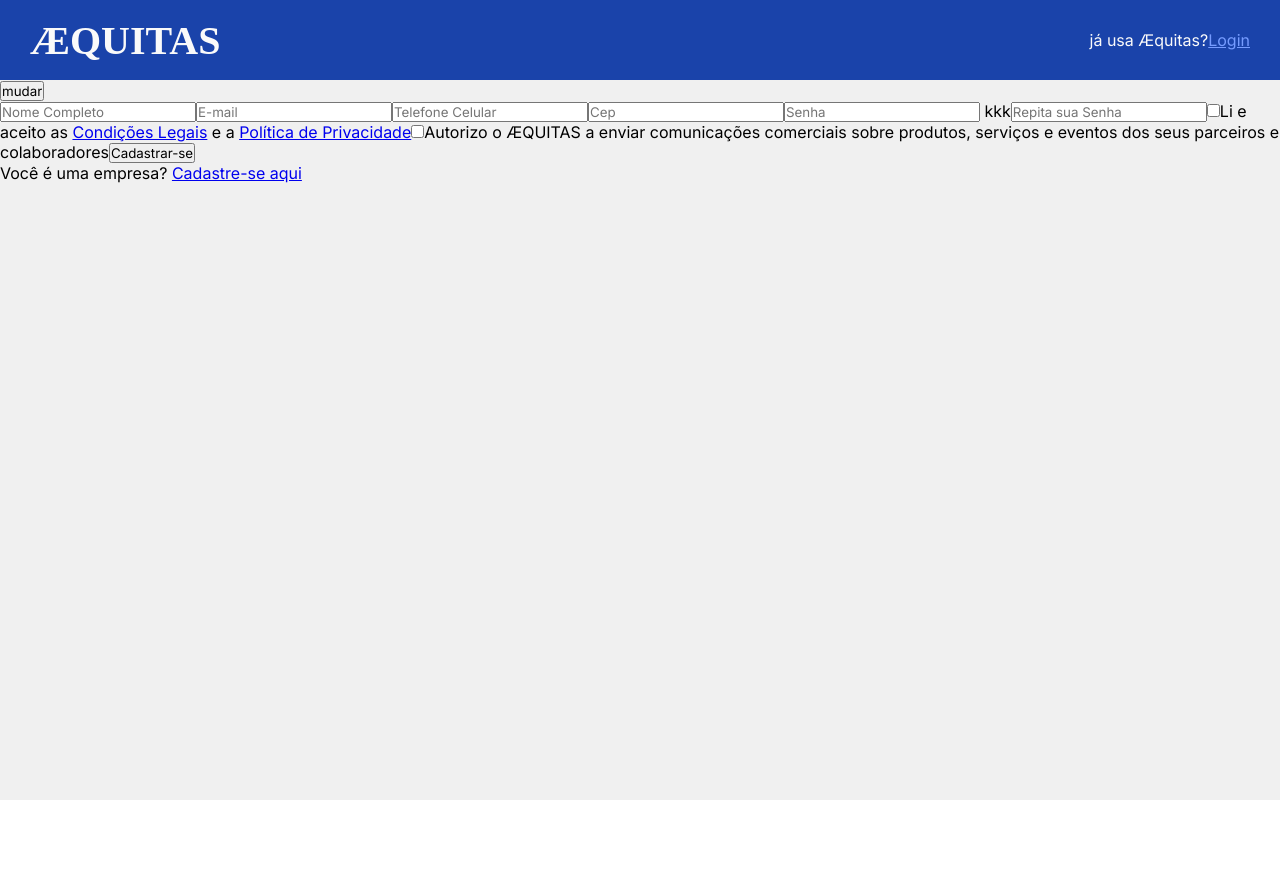
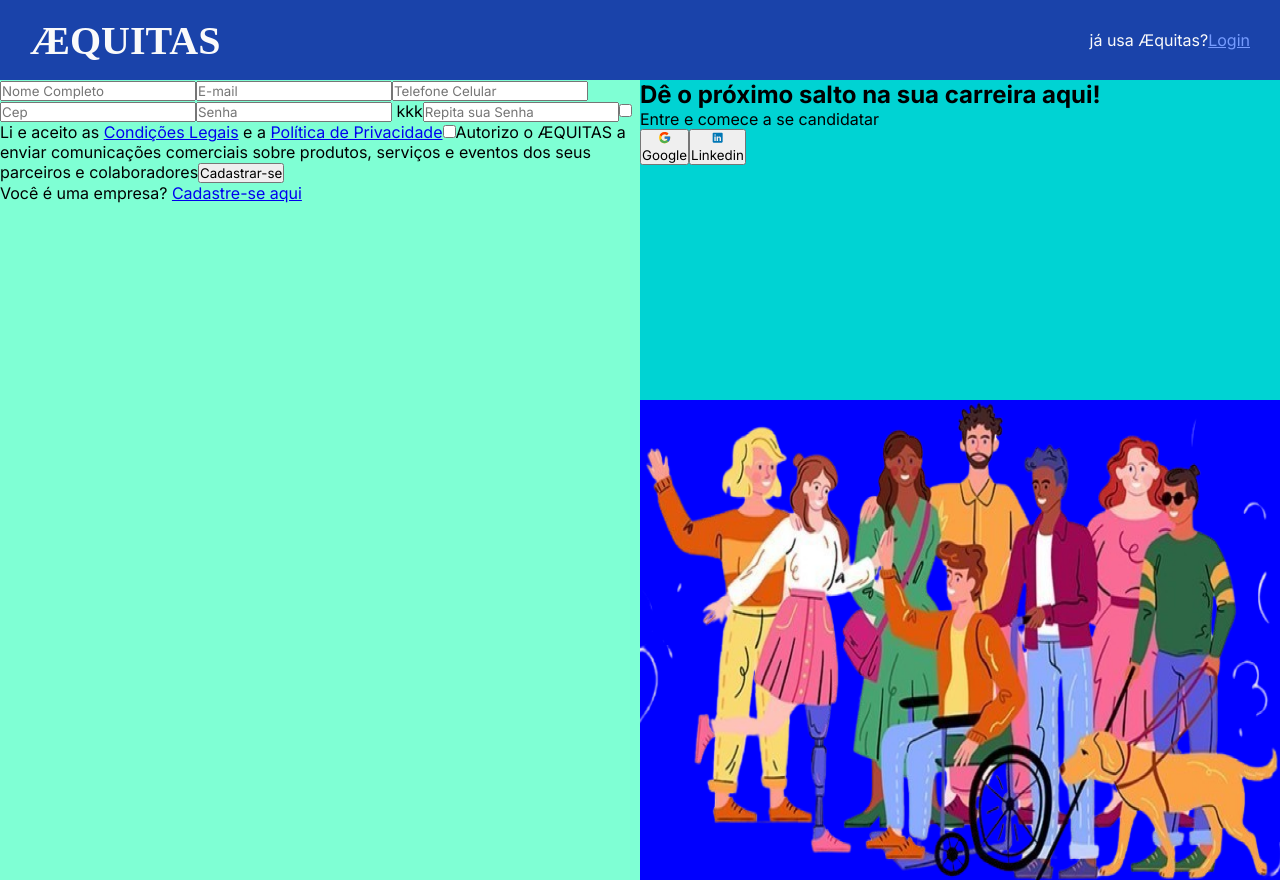
Before and after one commit to lucas-alexandrino/Aequitas-React, a React (Vite) app: page / in a window 1280 px wide. Before the commit the page ends 800 px from the top, so only its background shows below. Built offline with nearby package versions, Linux system fonts and the light colour scheme; a web font is replaced by a local one.

Commit message:
continuação do login - bruno

```diff
--- a/src/componentes/HeaderPessoa/HeaderPessoa.tsx
+++ b/src/componentes/HeaderPessoa/HeaderPessoa.tsx
@@ -38,9 +38,6 @@ export default function HeaderPessoa() {
                         </p>
                     </div>
             }
-            <button onClick={() => { setLogin(!login); }}>
-                mudar
-            </button>
         </>
     );
 }
--- a/src/pages/CadastroPessoa/CadastroPessoa.tsx
+++ b/src/pages/CadastroPessoa/CadastroPessoa.tsx
@@ -1,6 +1,9 @@
 import { useState } from "react";
 import HeaderPessoa from "../../componentes/HeaderPessoa/HeaderPessoa"
 import "./cadastroPessoa.css"
+import { FcGoogle } from "react-icons/fc";
+import Diversidade from "../../images/Diversidade.png"
+import { IoLogoLinkedin } from "react-icons/io";
 export default function CadastroPessoa(){
     const [telefone,setTelefone] = useState("");
     const [cep,setCep] = useState("");
@@ -8,8 +11,9 @@ export default function CadastroPessoa(){
     const [senhaRepetir,setSenhaRepetir] = useState("");
     return(
         <>
+            <HeaderPessoa/>
             <div className="containercadastroPessoa">
-            <HeaderPessoa/>
+
             <div className="formularioCadastroPessoa">
                 <form>
                 <input type="text"  maxLength={145} placeholder="Nome Completo"/>
@@ -52,13 +56,12 @@ export default function CadastroPessoa(){
                     setSenhaRepetir(e.target.value);
                 }} onBlur={() => {
                     const inputValue = document.getElementById("sda");
-                    if(senhaRepetir.length < 8 || senhaRepetir !== senha )
+                    if(senha !== senhaRepetir)
                         inputValue?.classList.toggle("ats");
-
                 }} onFocus={()=>{
                     const inputValue = document.getElementById("sda");
-                    if(senhaRepetir.length < 8 || senhaRepetir !== senha)
-                    inputValue?.classList.toggle("ats");
+                    if(inputValue?.classList.contains("ats"))
+                        inputValue?.classList.toggle("ats");
                 }}/>
                 <input type="checkbox"/>
                 <label>Li e aceito as <a href="#">Condições Legais</a> e a <a href="#">Política de Privacidade</a></label>
@@ -68,12 +71,24 @@ export default function CadastroPessoa(){
                 </form>
                 <p>Você é uma empresa? <a href="#">Cadastre-se aqui</a></p>
             </div>
+            <div className="formularioCadastroPessoa">
             <div className="redes">
+                <h2>Dê o próximo salto na sua carreira aqui!</h2>
+                <p>Entre e comece a se candidatar</p>
+                <button>
+                <FcGoogle />
+                <p>Google</p>
+                </button>
+                <button>
+                <IoLogoLinkedin color="rgba(0, 119, 181, 1)"/>
+                <p>Linkedin</p>
+                </button>
             </div>
             <div className="imagem">
+                <img src={Diversidade} alt="Pessoas diversas" />
             </div>
             </div>
-
+            </div>
         </>
     )
 }
--- a/src/pages/CadastroPessoa/cadastroPessoa.css
+++ b/src/pages/CadastroPessoa/cadastroPessoa.css
@@ -1,9 +1,32 @@
 .containercadastroPessoa{
     background-color: rgb(240, 240, 240);
-    width: 100%;
+    width: 100vw;
     height: 100vh;
+    display: flex;
+    overflow-x: hidden;
+}
+.formularioCadastroPessoa{
+    width: 50%;
+    height: 100vh;
+    display: flex;
+    flex-direction: column;
+    background-color: aquamarine;
 }
 
+.redes{
+    width: 100%;
+    height: 40vh;
+    background-color: rgb(0, 211, 211);
+}
+.imagem{
+    width: 100%;
+    height: 60vh;
+    background-color: blue;
+}
+.imagem img{
+    width: 100%;
+    height: 100%;
+}
 .ats{
     color: red;
 }
```
Also changed, not shown: src/images/Diversidade.png (added).
